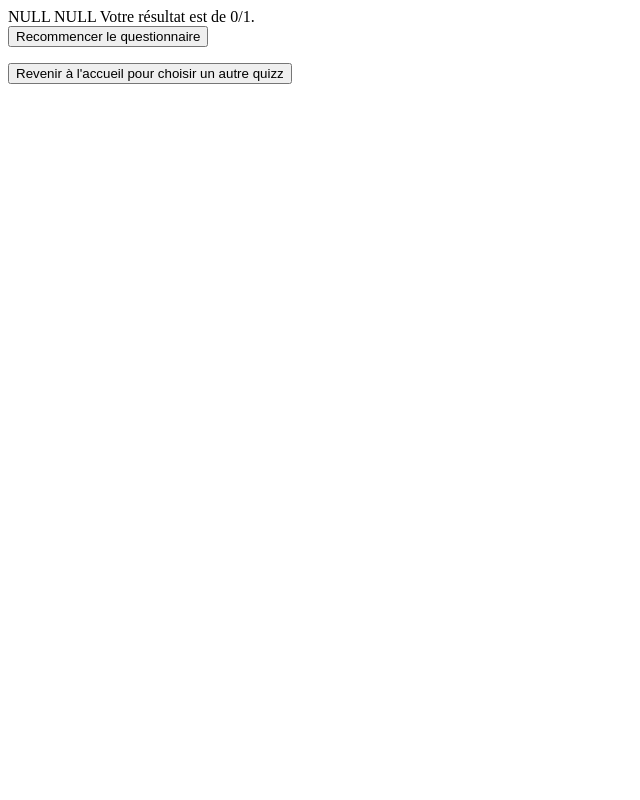
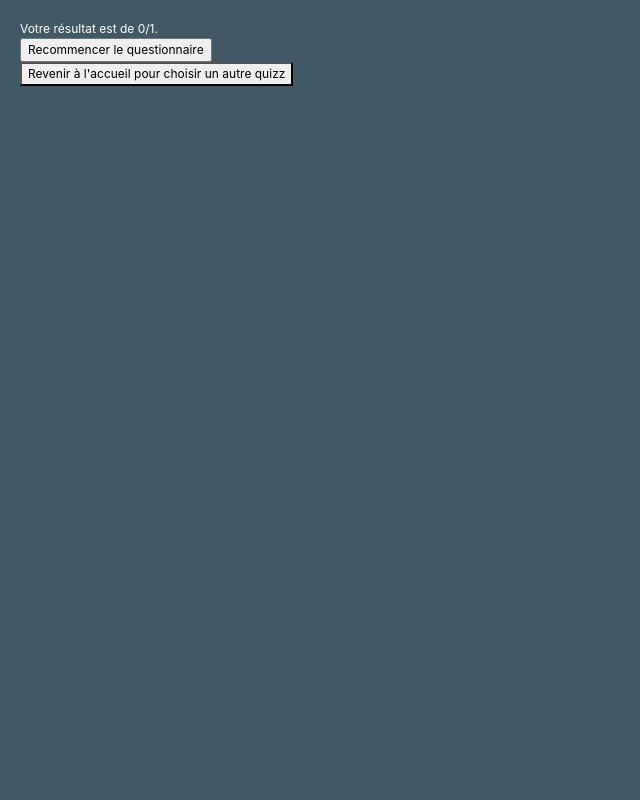
Before and after one commit to jkail-fr/QuizMaker, a PHP site: page /correction.php in a window 1280 px wide. Shown: the whole page, without its empty margins (0-640 px from the left). Run offline with PHP 8.4, Linux system fonts and the light colour scheme; the visitor is signed in with stand-in values (Sample User, id 1); data that the repository does not hold is empty; some libraries are stand-ins or nearby versions.

Commit message:
maj style + réorganisation des fichiers

```diff
--- a/correction.php
+++ b/correction.php
@@ -16,11 +16,9 @@ array_splice($reponseJoueur, 0, 0);
 //On récupère $cat et $niv pour le bouton qui relance le même type de quizz
 $cat = $_POST['cat'];
 $niv = $_POST['niv'];
-var_dump($cat, $niv);
 
 // Inclusion du html
-require_once('views/include/head.php');
-echo '<link rel="stylesheet" href="css/quizz.css" />';
+require_once('views/include/header.php');
 echo '<title> Mon titre </title>';
 
 require_once('views/include/body.php');
--- a/css/quizz.css
+++ /dev/null
@@ -1,17 +0,0 @@
-.newquestion{
-    margin : 2rem;
-}
-
-.question{
-    text-align: left;
-    font-size: 1.2rem;
-    font-weight: bold;
-}
-
-
-
-.correct {background:green;}
-
-.incorrect {background:red;}
-
-.feedback{border:1px solid grey; margin-top: 5px;}
--- a/quizz.php
+++ b/quizz.php
@@ -20,11 +20,12 @@ else {
     $niv = $_POST['niv'];
 }
 
-require_once('views/include/head.php');
-echo '<link rel="stylesheet" href="css/quizz.css" />';
+require_once('views/include/header.php');
 echo '<title> Mon titre </title>';
 
 require_once('views/include/body.php'); ?>
+
+
 
 <h1>Début du quizz</h1>
 <p> Vous avez 10 questions, bon courage ! </p>
--- a/css/style.css
+++ b/theme/quizz_V1/style.css
@@ -1,9 +1,10 @@
-/* Mise en forme du body */
+/* BODY */
 body
 {
 	background-color: #415967;
 	color: white;
-    font-size: 12px;
+	font-size: 12px;
+	margin: 20px;
 }
 
 
@@ -46,3 +47,19 @@ nav a:hover
 	text-align: center;
 	width: 80%;
 }
+
+.newquestion{
+    margin : 2rem;
+}
+
+.question{
+    text-align: left;
+    font-size: 1.2rem;
+    font-weight: bold;
+}
+
+.correct {background:green;}
+
+.incorrect {background:red;}
+
+.feedback{border:1px solid grey; margin-top: 5px;}
--- a/views/include/end.php
+++ /dev/null
@@ -1,2 +0,0 @@
-</body>
-</html>
--- a/views/include/head.php
+++ /dev/null
@@ -1,5 +0,0 @@
-<!DOCTYPE html>
-<html>
-<head>
-    <meta charset="utf-8">
-    <link rel="stylesheet" href="../../css/head.css" />
--- /dev/null
+++ b/views/include/header.php
@@ -0,0 +1,15 @@
+<?php
+/*Definition du thème et de l'url*/
+$theme = 'quizz_V1/';
+$themeProjet = './theme/';
+$themeURL = $themeProjet . $theme;
+?>
+
+<!DOCTYPE html>
+<html>
+
+<head>
+    <meta charset="utf-8">
+    <link rel="stylesheet" href="https://stackpath.bootstrapcdn.com/bootstrap/4.4.1/css/bootstrap.min.css" integrity="sha384-Vkoo8x4CGsO3+Hhxv8T/Q5PaXtkKtu6ug5TOeNV6gBiFeWPGFN9MuhOf23Q9Ifjh" crossorigin="anonymous" />
+    <link rel="stylesheet" href="<?php echo $themeURL; ?>style.css" />
+    <script src="https://kit.fontawesome.com/8303064131.js" crossorigin="anonymous"></script>
```
Also changed, not shown: index.php (+5 -24 lines), views/include/footer.php (added, +11 -0 lines), css/head.css (deleted), js/quizz.js (deleted), views/include/admin/categories.php (renamed from views/admin/categories.php), views/include/admin/create_questions.php (renamed from views/admin/create_questions.php), views/include/admin/edit_question.php (renamed from views/admin/edit_question.php), views/include/admin/index.html (renamed from views/admin/index.html), views/include/admin/manage_questions.php (renamed from views/admin/manage_questions.php), views/include/admin/niveaux.php (renamed from views/admin/niveaux.php).
